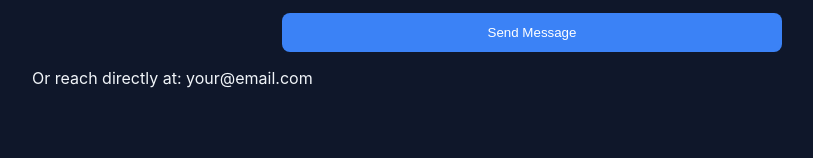
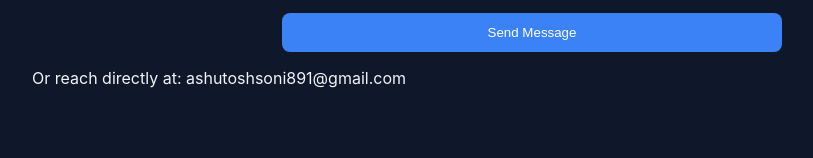
Before and after one commit to ashutoshsoni891/ashutoshsoni891.github.io, a plain HTML site: page index.html in a window 1280 px wide. Shown: the part 1873-2031 px from the top of the page, without its empty margins (108-921 px from the left). Drawn offline with Linux system fonts and the light colour scheme.

Commit message:
email updated

```diff
--- a/index.html
+++ b/index.html
@@ -87,7 +87,7 @@
     </form>
 
     <p class="contact-alt">
-      Or reach directly at: your@email.com
+      Or reach directly at: ashutoshsoni891@gmail.com
     </p>
   </section>
 
```
